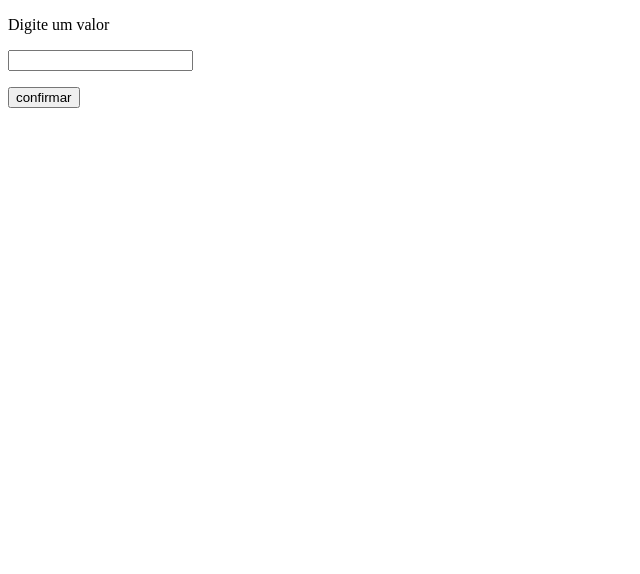
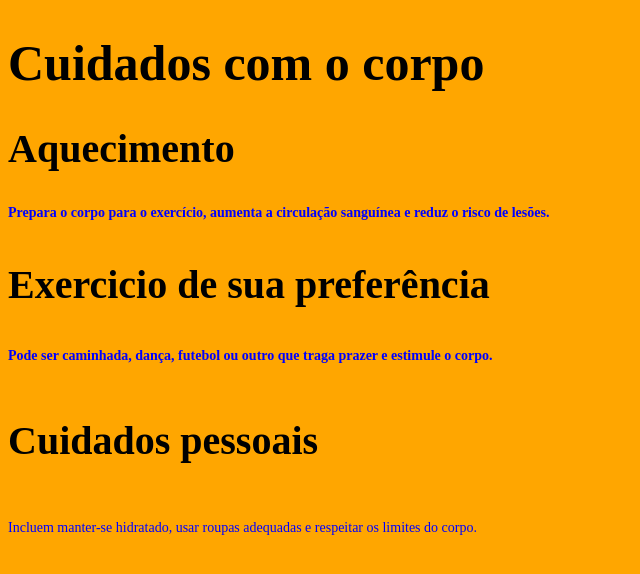
Before and after one commit to Sarah-2008/desenvolvimentoDeSistemasSENAI, a plain HTML site: page index.html in a window 1280 px wide. Shown: the whole page, without its empty margins (0-640 px from the left). Drawn offline with Linux system fonts and the light colour scheme.

Commit message:
Add files via upload

```diff
--- /dev/null
+++ b/index.css
@@ -0,0 +1,28 @@
+body{
+    background: rgb(255, 166, 0);
+}
+
+h2{
+    font-size: 40px;
+}
+h3{
+    font-size: 40px;
+}
+h4{
+    font-size: 40px;
+}
+h5{
+    font-size: 14px;
+    color: blue;
+}
+h1{
+    font-size: 50px;
+}
+h6{
+    font-size: 14px;
+    color: blue;
+}
+h7{
+    font-size: 14px;
+    color: blue;
+}
--- a/index.html
+++ b/index.html
@@ -1,15 +1,21 @@
 <!DOCTYPE html>
-<html lang="en">
+<html lang="pt-br">
 <head>
     <meta charset="UTF-8">
     <meta name="viewport" content="width=device-width, initial-scale=1.0">
-    <title>Document</title>
+    <title>SITE</title>
+    <style>
+
+    </style>
 </head>
 <body>
-    <p>Digite um valor</p>
-    <input type="number" id="num" >
-    <p id="resposta"></p>
-    <button onclick="tabuada()">confirmar</button>
+    <h1>Cuidados com o corpo</h1>
+     <h2>Aquecimento</h2>
+     <h5>Prepara o corpo para o exercício, aumenta a circulação sanguínea e reduz o risco de lesões.</h5>
+     <h3>Exercicio de sua preferência</h3>
+     <h6>Pode ser caminhada, dança, futebol ou outro que traga prazer e estimule o corpo.</h6>
+     <h4>Cuidados pessoais</h4>
+     <h7>Incluem manter-se hidratado, usar roupas adequadas e respeitar os limites do corpo.</h7>
+    <link rel="stylesheet" href="index.css">
 </body>
-<script src="java.js"></script>
 </html>
```
